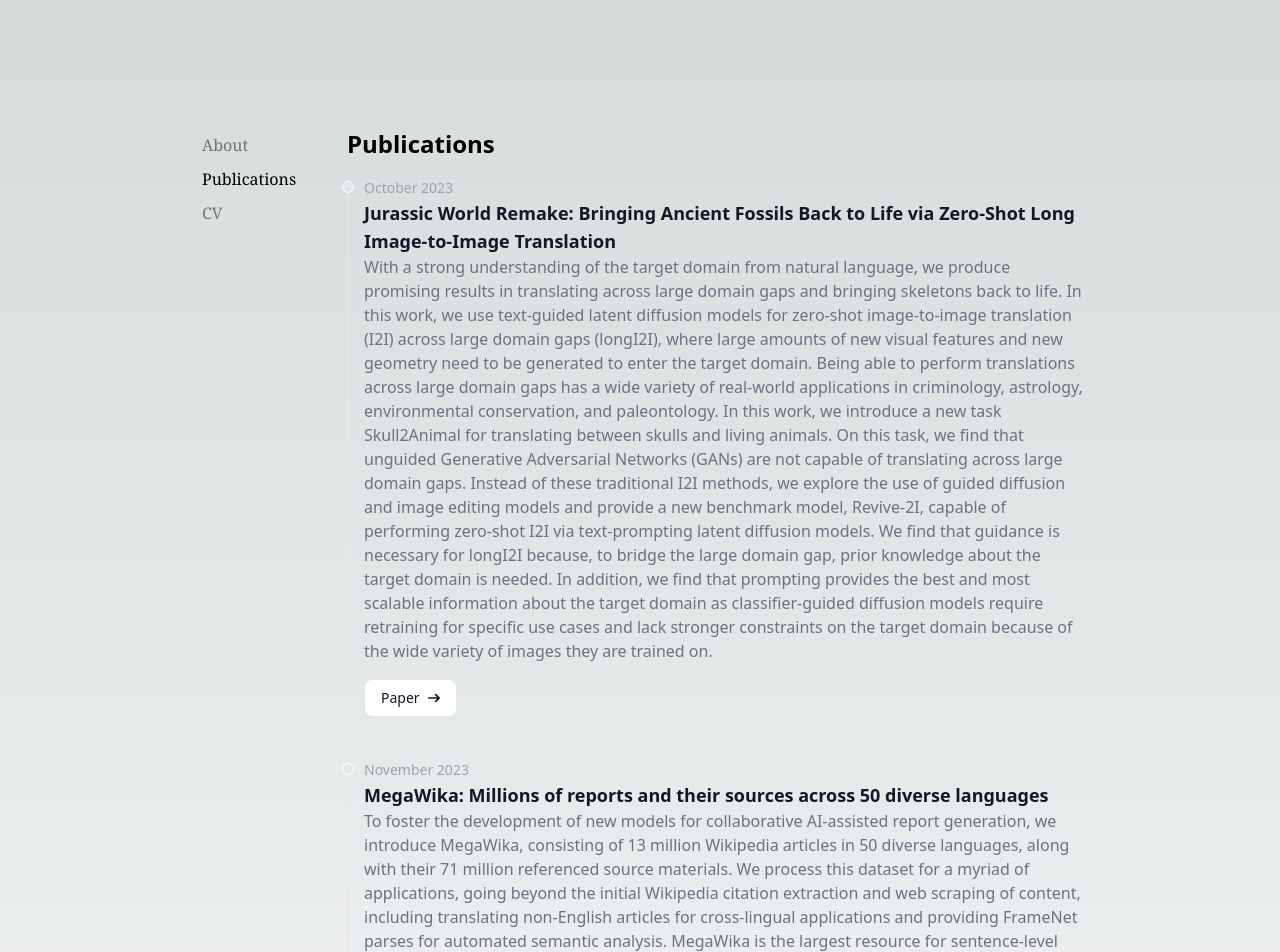
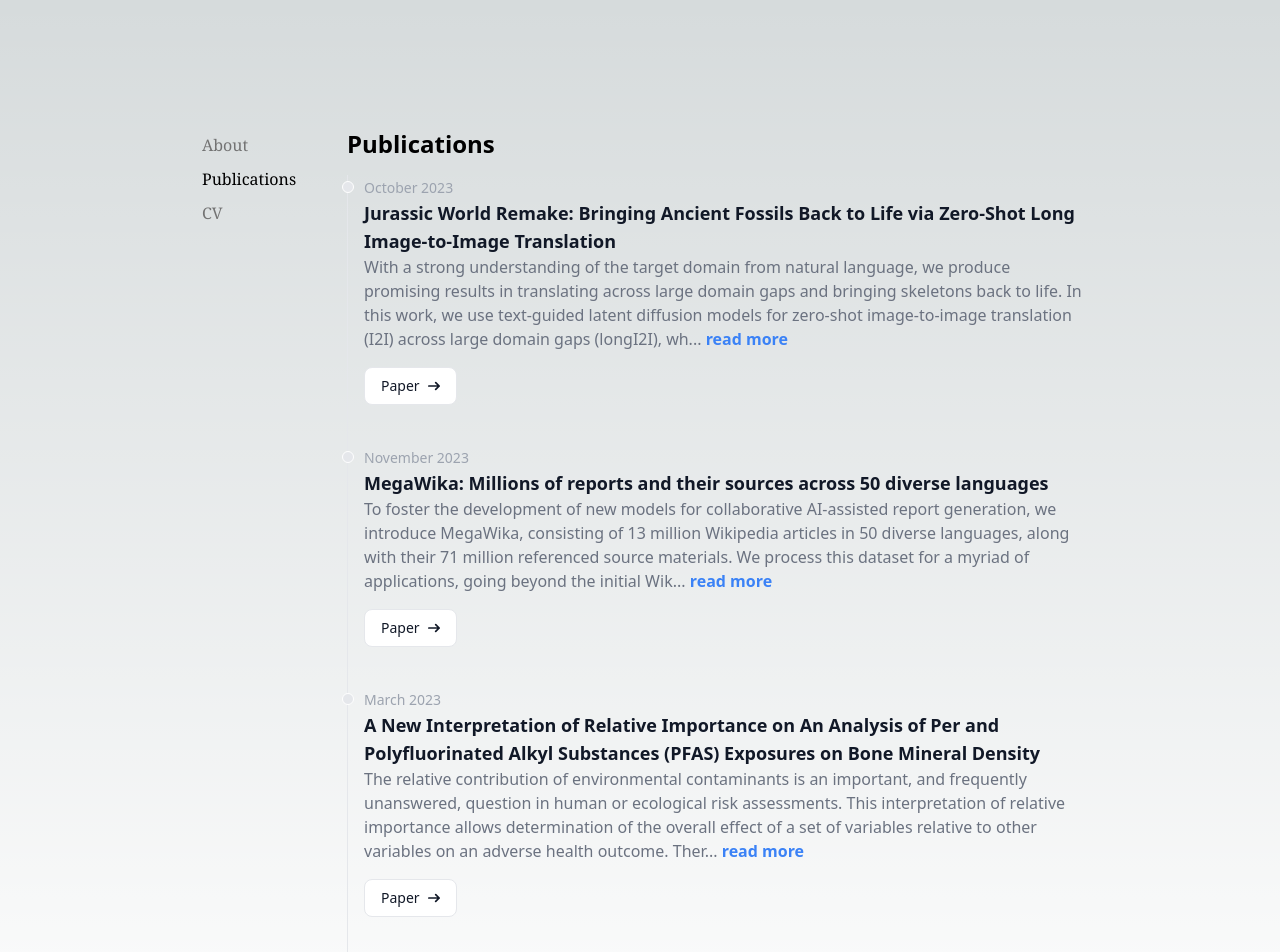
Before and after one commit to alexmartin1722/alexmartin1722.github.io, a Next.js app: page /publications in a window 1280 px wide. Shown: the top 952 px of the page. Built offline with nearby package versions, Linux system fonts and the light colour scheme.

Commit message:
readmore showless good

```diff
--- a/src/app/publications/page.tsx
+++ b/src/app/publications/page.tsx
@@ -1,9 +1,12 @@
+"use client";
+import ReadMoreComponent from "@/components/readmore";
+
 export default function Publications() {
   return (
     <main className="flex-auto min-w-0 mt-6 md:mt-0 flex flex-col px-2 md:px-0">
       <h1 className="text-2xl mb-[15px] font-semibold"> Publications </h1>
       <ol className="relative border-l border-gray-200 dark:border-gray-700">
-      <li className="mb-10 ml-4">
+        <li className="mb-10 ml-4">
           <div className="absolute w-3 h-3 bg-gray-200 rounded-full mt-1.5 -left-1.5 border border-white dark:border-gray-900 dark:bg-gray-700"></div>
           <time className="mb-1 text-sm font-normal leading-none text-gray-400 dark:text-gray-500">
             October 2023
@@ -12,13 +15,38 @@ export default function Publications() {
             Jurassic World Remake: Bringing Ancient Fossils Back to Life via
             Zero-Shot Long Image-to-Image Translation
           </h3>
-          <p className="mb-4 text-base font-normal text-gray-500 dark:text-gray-400">
+          {/* <p className="mb-4 text-base font-normal text-gray-500 dark:text-gray-400">
             With a strong understanding of the target domain from natural language, we produce promising results in translating across large domain gaps and bringing skeletons back to life.
             In this work, we use text-guided latent diffusion models for zero-shot image-to-image translation (I2I) across large domain gaps (longI2I), where large amounts of new visual features and new geometry need to be generated to enter the target domain.
             Being able to perform translations across large domain gaps has a wide variety of real-world applications in criminology, astrology, environmental conservation, and paleontology. In this work, we introduce a new task Skull2Animal for translating between skulls and living animals.
             On this task, we find that unguided Generative Adversarial Networks (GANs) are not capable of translating across large domain gaps. Instead of these traditional I2I methods, we explore the use of guided diffusion and image editing models and provide a new benchmark model, Revive-2I, capable of performing zero-shot I2I via text-prompting latent diffusion models.
             We find that guidance is necessary for longI2I because, to bridge the large domain gap, prior knowledge about the target domain is needed. In addition, we find that prompting provides the best and most scalable information about the target domain as classifier-guided diffusion models require retraining for specific use cases and lack stronger constraints on the target domain because of the wide variety of images they are trained on.
-          </p>
+          </p> */}
+          <ReadMoreComponent>
+            With a strong understanding of the target domain from natural
+            language, we produce promising results in translating across large
+            domain gaps and bringing skeletons back to life. In this work, we
+            use text-guided latent diffusion models for zero-shot image-to-image
+            translation (I2I) across large domain gaps (longI2I), where large
+            amounts of new visual features and new geometry need to be generated
+            to enter the target domain. Being able to perform translations
+            across large domain gaps has a wide variety of real-world
+            applications in criminology, astrology, environmental conservation,
+            and paleontology. In this work, we introduce a new task Skull2Animal
+            for translating between skulls and living animals. On this task, we
+            find that unguided Generative Adversarial Networks (GANs) are not
+            capable of translating across large domain gaps. Instead of these
+            traditional I2I methods, we explore the use of guided diffusion and
+            image editing models and provide a new benchmark model, Revive-2I,
+            capable of performing zero-shot I2I via text-prompting latent
+            diffusion models. We find that guidance is necessary for longI2I
+            because, to bridge the large domain gap, prior knowledge about the
+            target domain is needed. In addition, we find that prompting
+            provides the best and most scalable information about the target
+            domain as classifier-guided diffusion models require retraining for
+            specific use cases and lack stronger constraints on the target
+            domain because of the wide variety of images they are trained on.
+          </ReadMoreComponent>
           <a
             href="./projects/skull2animal"
             target="_blank"
@@ -42,20 +70,31 @@ export default function Publications() {
             </svg>
           </a>
         </li>
-      <li className="mb-10 ml-4">
+        <li className="mb-10 ml-4">
           <div className="absolute w-3 h-3 bg-gray-200 rounded-full mt-1.5 -left-1.5 border border-white dark:border-gray-900 dark:bg-gray-700"></div>
           <time className="mb-1 text-sm font-normal leading-none text-gray-400 dark:text-gray-500">
             November 2023
           </time>
           <h3 className="text-lg font-semibold text-gray-900 dark:text-white">
-            MegaWika: Millions of reports and their sources across 50 diverse languages
+            MegaWika: Millions of reports and their sources across 50 diverse
+            languages
           </h3>
-          <p className="mb-4 text-base font-normal text-gray-500 dark:text-gray-400">
-            To foster the development of new models for collaborative AI-assisted report generation, we introduce MegaWika, consisting of 13 million Wikipedia articles in 50 diverse languages, along with their 71 million referenced source materials.
-            We process this dataset for a myriad of applications, going beyond the initial Wikipedia citation extraction and web scraping of content, including translating non-English articles for cross-lingual applications and providing FrameNet parses for automated semantic analysis.
-            MegaWika is the largest resource for sentence-level report generation and the only report generation dataset that is multilingual. We manually analyze the quality of this resource through a semantically stratified sample.
-            Finally, we provide baseline results and trained models for crucial steps in automated report generation: cross-lingual question answering and citation retrieval.
-          </p>
+          <ReadMoreComponent>
+            To foster the development of new models for collaborative
+            AI-assisted report generation, we introduce MegaWika, consisting of
+            13 million Wikipedia articles in 50 diverse languages, along with
+            their 71 million referenced source materials. We process this
+            dataset for a myriad of applications, going beyond the initial
+            Wikipedia citation extraction and web scraping of content, including
+            translating non-English articles for cross-lingual applications and
+            providing FrameNet parses for automated semantic analysis. MegaWika
+            is the largest resource for sentence-level report generation and the
+            only report generation dataset that is multilingual. We manually
+            analyze the quality of this resource through a semantically
+            stratified sample. Finally, we provide baseline results and trained
+            models for crucial steps in automated report generation:
+            cross-lingual question answering and citation retrieval.
+          </ReadMoreComponent>
           <a
             href="https://arxiv.org/abs/2307.07049"
             target="_blank"
@@ -89,16 +128,56 @@ export default function Publications() {
             and Polyfluorinated Alkyl Substances (PFAS) Exposures on Bone
             Mineral Density
           </h3>
-          <p className="mb-4 text-base font-normal text-gray-500 dark:text-gray-400">
-            The relative contribution of environmental contaminants is an important, and frequently unanswered, question in human or ecological risk assessments.
-            This interpretation of relative importance allows determination of the overall effect of a set of variables relative to other variables on an adverse health outcome.
-            There are no underlying assumptions of independence of variables. The tool developed and used here is specifically designed for studying the effects of mixtures of chemicals
-            on a particular function of the human body. Methods: We apply the approach to estimate the contributions of total exposure to six PFAS
-            (perfluorodecanoic acid, perfluorohexane sulfonic acid, 2-(N-methyl-PFOSA) acetate, perfluorononanoic acid, perfluoroundecanoic acid and perfluoroundecanoic acid) to loss of bone mineral
-            density relative to other factors related to risk of osteoporosis and bone fracture, using data from subjects who participated in the US National Health Examination and Nutrition Surveys (NHANES) of
-            2013-2014. Results: PFAS exposures contribute to bone mineral density changes relative to the following variables: age, weight, height, vitamin D2 and D3, gender, race, sex hormone binding globulin, testosterone,
-            and estradiol. Conclusion: We note significant alterations to bone mineral density among more highly exposed adults and significant differences in effects between men and women.
-          </p>
+          {/* <p className="mb-4 text-base font-normal text-gray-500 dark:text-gray-400">
+            The relative contribution of environmental contaminants is an
+            important, and frequently unanswered, question in human or
+            ecological risk assessments. This interpretation of relative
+            importance allows determination of the overall effect of a set of
+            variables relative to other variables on an adverse health outcome.
+            There are no underlying assumptions of independence of variables.
+            The tool developed and used here is specifically designed for
+            studying the effects of mixtures of chemicals on a particular
+            function of the human body. Methods: We apply the approach to
+            estimate the contributions of total exposure to six PFAS
+            (perfluorodecanoic acid, perfluorohexane sulfonic acid,
+            2-(N-methyl-PFOSA) acetate, perfluorononanoic acid,
+            perfluoroundecanoic acid and perfluoroundecanoic acid) to loss of
+            bone mineral density relative to other factors related to risk of
+            osteoporosis and bone fracture, using data from subjects who
+            participated in the US National Health Examination and Nutrition
+            Surveys (NHANES) of 2013-2014. Results: PFAS exposures contribute to
+            bone mineral density changes relative to the following variables:
+            age, weight, height, vitamin D2 and D3, gender, race, sex hormone
+            binding globulin, testosterone, and estradiol. Conclusion: We note
+            significant alterations to bone mineral density among more highly
+            exposed adults and significant differences in effects between men
+            and women.
+          </p> */}
+          <ReadMoreComponent>
+            The relative contribution of environmental contaminants is an
+            important, and frequently unanswered, question in human or
+            ecological risk assessments. This interpretation of relative
+            importance allows determination of the overall effect of a set of
+            variables relative to other variables on an adverse health outcome.
+            There are no underlying assumptions of independence of variables.
+            The tool developed and used here is specifically designed for
+            studying the effects of mixtures of chemicals on a particular
+            function of the human body. Methods: We apply the approach to
+            estimate the contributions of total exposure to six PFAS
+            (perfluorodecanoic acid, perfluorohexane sulfonic acid,
+            2-(N-methyl-PFOSA) acetate, perfluorononanoic acid,
+            perfluoroundecanoic acid and perfluoroundecanoic acid) to loss of
+            bone mineral density relative to other factors related to risk of
+            osteoporosis and bone fracture, using data from subjects who
+            participated in the US National Health Examination and Nutrition
+            Surveys (NHANES) of 2013-2014. Results: PFAS exposures contribute to
+            bone mineral density changes relative to the following variables:
+            age, weight, height, vitamin D2 and D3, gender, race, sex hormone
+            binding globulin, testosterone, and estradiol. Conclusion: We note
+            significant alterations to bone mineral density among more highly
+            exposed adults and significant differences in effects between men
+            and women.
+          </ReadMoreComponent>
           <a
             href="https://doi.org/10.3390/ijerph20054539"
             target="_blank"
--- a/src/components/readmore.tsx
+++ b/src/components/readmore.tsx
@@ -1,8 +1,35 @@
+import React, { ReactNode } from "react";
+import { useState } from "react";
 
-const ReadMoreComponent = () => {
-
-
-
+interface ReadMoreProps {
+  children: string;
 }
 
+const ReadMoreComponent: React.FC<ReadMoreProps> = ({ children }) => {
+  const text = children;
+  const [isReadMore, setIsReadMore] = useState<boolean>(true);
+
+  const toggleReadMore = () => {
+    setIsReadMore((prevIsReadMore) => !prevIsReadMore);
+  };
+
+  return (
+    // Your JSX/HTML here
+    <p className="mb-4 text-base font-normal text-gray-500 dark:text-gray-400">
+      {isReadMore ? text.slice(0, 320) : text}
+
+      <span onClick={toggleReadMore} className="cursor-pointer text-blue-500">
+        {isReadMore ? (
+          <>
+            <a className="text-gray-500 dark:text-gray-400">...</a>{" "}
+            <a className="font-bold"> read more</a>
+          </>
+        ) : (
+          <a className="font-bold"> show less</a>
+        )}
+      </span>
+    </p>
+  );
+};
+
 export default ReadMoreComponent;
```
